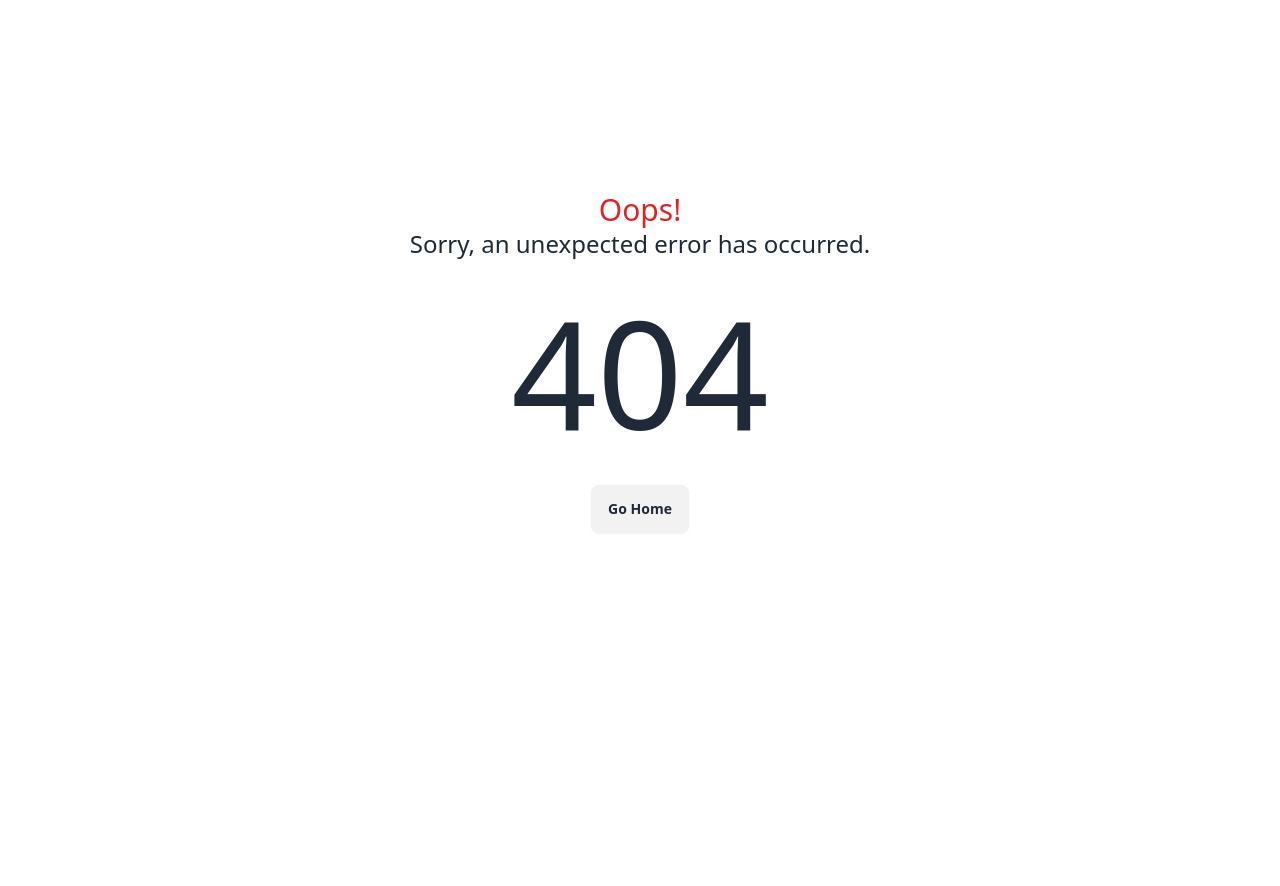
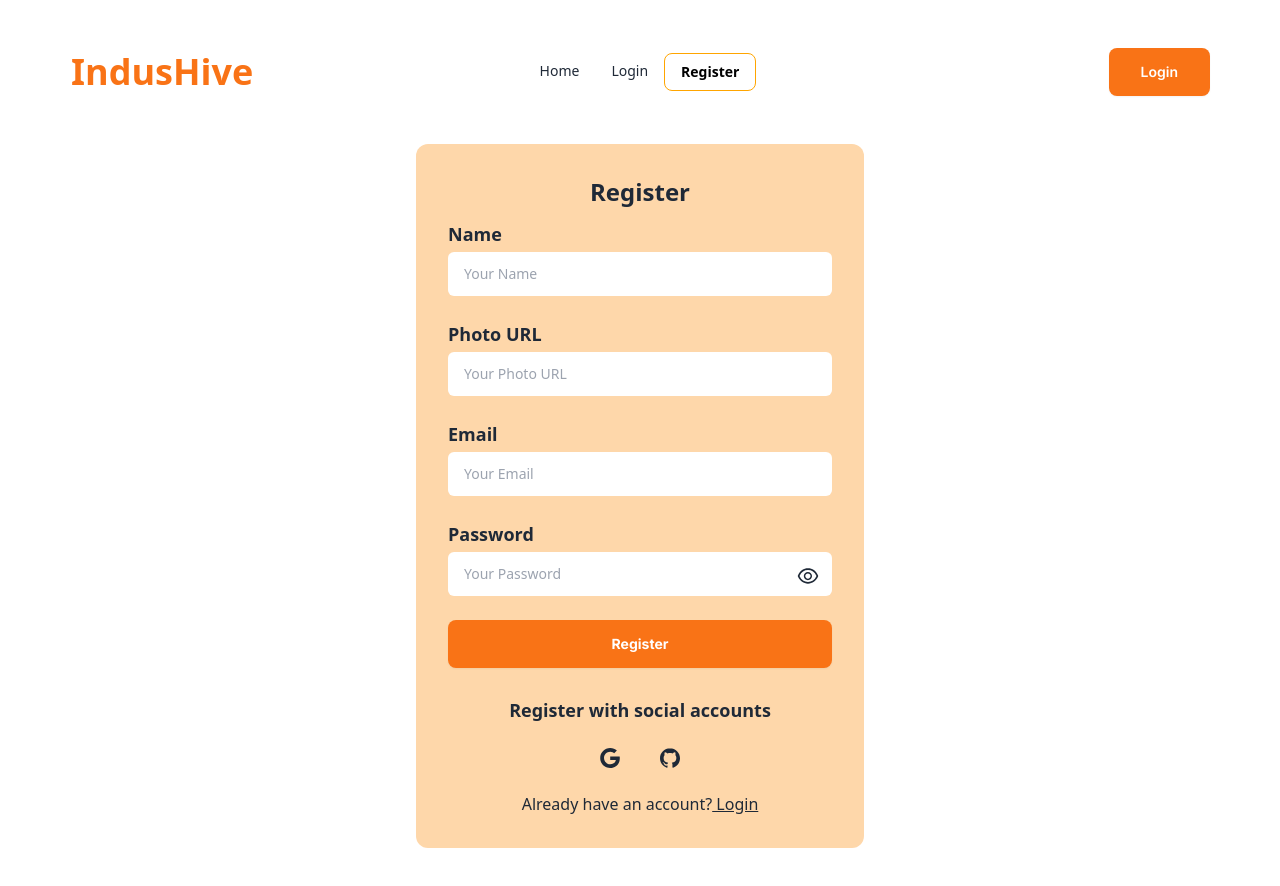
Before and after one commit to Marufhossain07/indus-hive, a React (Vite) app: page /register in a window 1280 px wide. Before the commit this address had no page. Shown: the top 886 px of the page. Before the commit the page ends 800 px from the top, so only its background shows below. Built offline with nearby package versions, Linux system fonts and the light colour scheme.

Commit message:
register page added

```diff
--- a/package.json
+++ b/package.json
@@ -10,10 +10,12 @@
     "preview": "vite preview"
   },
   "dependencies": {
+    "firebase": "^10.10.0",
     "localforage": "^1.10.0",
     "match-sorter": "^6.3.4",
     "react": "^18.2.0",
     "react-dom": "^18.2.0",
+    "react-icons": "^5.0.1",
     "react-router-dom": "^6.22.3",
     "sort-by": "^1.2.0",
     "swiper": "^11.1.0"
--- a/src/layouts/login/Login.jsx
+++ b/src/layouts/login/Login.jsx
@@ -1,5 +1,8 @@
-
+import { useState } from "react";
+import { Link } from "react-router-dom";
+import { AiOutlineEye } from "react-icons/ai";
 const Login = () => {
+    const [showPassword, setShowPassword] = useState(false);
     return (
         <div className="mt-10">
             <div className="w-full max-w-md mx-auto p-8 space-y-3 rounded-xl bg-orange-200">
@@ -11,8 +14,10 @@
                     </div>
                     <div className="space-y-1 text-sm">
                         <label htmlFor="password" className="block font-bold text-lg dark:text-gray-600">Password</label>
-                        <input type="password" name="password" id="password" placeholder="Your Password" className="w-full px-4 py-3 rounded-md dark:border-gray-300 dark:bg-gray-50 dark:text-gray-800 focus:dark:border-violet-600" />
-
+                        <div className="relative">
+                        <input type={ showPassword ? "text" : "password"} name="password" id="password" placeholder="Your Password" className="w-full px-4 py-3 rounded-md dark:border-gray-300 dark:bg-gray-50 dark:text-gray-800 focus:dark:border-violet-600" />
+                        <span onClick={()=> setShowPassword(!showPassword)} className="absolute cursor-pointer right-3 top-3"><AiOutlineEye className="text-2xl" /></span>
+                        </div>
                     </div>
                     <button className='btn w-full font-bold font-inter py-2 px-8 bg-orange-500 border-none text-white'>Login</button>
                 </form>
@@ -34,7 +39,7 @@
                     </button>
                 </div>
                 <p className=" text-center sm:px-6 dark:text-gray-600">Do not have an account?
-                    <a rel="noopener noreferrer" href="#" className="underline dark:text-gray-800"> Register</a>
+                    <Link to="/register"><a rel="noopener noreferrer" href="" className="underline dark:text-gray-800"> Register</a></Link>
                 </p>
             </div>
         </div>
--- /dev/null
+++ b/src/layouts/register/Register.jsx
@@ -0,0 +1,59 @@
+import { useState } from "react";
+import { Link } from "react-router-dom";
+import { AiOutlineEye } from "react-icons/ai";
+const Register = () => {
+    const [showPassword, setShowPassword] = useState(false);
+    return (
+        <div>
+            <div className="mt-10">
+                <div className="w-full max-w-md mx-auto p-8 space-y-3 rounded-xl bg-orange-200">
+                    <h1 className="text-2xl font-bold text-center">Register</h1>
+                    <form noValidate="" action="" className="space-y-6">
+                        <div className="space-y-1 text-sm">
+                            <label className="block font-bold text-lg dark:text-gray-600">Name</label>
+                            <input type="text" name="name" id="name" placeholder="Your Name" className="w-full px-4 py-3 rounded-md dark:border-gray-300 dark:bg-gray-50 dark:text-gray-800 focus:dark:border-violet-600" />
+                        </div>
+                        <div className="space-y-1 text-sm">
+                            <label className="block font-bold text-lg dark:text-gray-600">Photo URL</label>
+                            <input type="text" name="photo" id="photo" placeholder="Your Photo URL" className="w-full px-4 py-3 rounded-md dark:border-gray-300 dark:bg-gray-50 dark:text-gray-800 focus:dark:border-violet-600" />
+                        </div>
+                        <div className="space-y-1 text-sm">
+                            <label className="block font-bold text-lg dark:text-gray-600">Email</label>
+                            <input type="email" name="email" id="email" placeholder="Your Email" className="w-full px-4 py-3 rounded-md dark:border-gray-300 dark:bg-gray-50 dark:text-gray-800 focus:dark:border-violet-600" />
+                        </div>
+                        <div className="space-y-1 text-sm">
+                            <label htmlFor="password" className="block font-bold text-lg dark:text-gray-600">Password</label>
+                            <div className="relative">
+                                <input type={showPassword ? "text" : "password"} name="password" id="password" placeholder="Your Password" className="w-full px-4 py-3 rounded-md dark:border-gray-300 dark:bg-gray-50 dark:text-gray-800 focus:dark:border-violet-600" />
+                                <span onClick={() => setShowPassword(!showPassword)} className="absolute cursor-pointer right-3 top-3"><AiOutlineEye className="text-2xl" /></span>
+                            </div>
+                        </div>
+                        <button className='btn w-full font-bold font-inter py-2 px-8 bg-orange-500 border-none text-white'>Register</button>
+                    </form>
+                    <div className="flex items-center pt-4 space-x-1">
+                        <div className="flex-1 h-px sm:w-16 dark:bg-gray-300"></div>
+                        <p className="px-3 font-bold text-lg dark:text-gray-600">Register with social accounts</p>
+                        <div className="flex-1 h-px sm:w-16 dark:bg-gray-300"></div>
+                    </div>
+                    <div className="flex justify-center space-x-4">
+                        <button aria-label="Log in with Google" className="p-3 rounded-sm">
+                            <svg xmlns="http://www.w3.org/2000/svg" viewBox="0 0 32 32" className="w-5 h-5 fill-current">
+                                <path d="M16.318 13.714v5.484h9.078c-0.37 2.354-2.745 6.901-9.078 6.901-5.458 0-9.917-4.521-9.917-10.099s4.458-10.099 9.917-10.099c3.109 0 5.193 1.318 6.38 2.464l4.339-4.182c-2.786-2.599-6.396-4.182-10.719-4.182-8.844 0-16 7.151-16 16s7.156 16 16 16c9.234 0 15.365-6.49 15.365-15.635 0-1.052-0.115-1.854-0.255-2.651z"></path>
+                            </svg>
+                        </button>
+                        <button aria-label="Log in with GitHub" className="p-3 rounded-sm">
+                            <svg xmlns="http://www.w3.org/2000/svg" viewBox="0 0 32 32" className="w-5 h-5 fill-current">
+                                <path d="M16 0.396c-8.839 0-16 7.167-16 16 0 7.073 4.584 13.068 10.937 15.183 0.803 0.151 1.093-0.344 1.093-0.772 0-0.38-0.009-1.385-0.015-2.719-4.453 0.964-5.391-2.151-5.391-2.151-0.729-1.844-1.781-2.339-1.781-2.339-1.448-0.989 0.115-0.968 0.115-0.968 1.604 0.109 2.448 1.645 2.448 1.645 1.427 2.448 3.744 1.74 4.661 1.328 0.14-1.031 0.557-1.74 1.011-2.135-3.552-0.401-7.287-1.776-7.287-7.907 0-1.751 0.62-3.177 1.645-4.297-0.177-0.401-0.719-2.031 0.141-4.235 0 0 1.339-0.427 4.4 1.641 1.281-0.355 2.641-0.532 4-0.541 1.36 0.009 2.719 0.187 4 0.541 3.043-2.068 4.381-1.641 4.381-1.641 0.859 2.204 0.317 3.833 0.161 4.235 1.015 1.12 1.635 2.547 1.635 4.297 0 6.145-3.74 7.5-7.296 7.891 0.556 0.479 1.077 1.464 1.077 2.959 0 2.14-0.020 3.864-0.020 4.385 0 0.416 0.28 0.916 1.104 0.755 6.4-2.093 10.979-8.093 10.979-15.156 0-8.833-7.161-16-16-16z"></path>
+                            </svg>
+                        </button>
+                    </div>
+                    <p className=" text-center sm:px-6 dark:text-gray-600">Already have an account?
+                        <Link to="/login"><a rel="noopener noreferrer" href="" className="underline dark:text-gray-800"> Login</a></Link>
+                    </p>
+                </div>
+            </div>
+        </div>
+    );
+};
+
+export default Register;
--- a/src/main.jsx
+++ b/src/main.jsx
@@ -11,6 +11,7 @@
 import Error from './layouts/Error/Error.jsx'
 import Details from './layouts/Details/Details.jsx';
 import Login from './layouts/login/Login.jsx';
+import Register from './layouts/register/Register.jsx';
 const router = createBrowserRouter([
   {
     path: "/",
@@ -29,6 +30,10 @@
       {
         path: '/login',
         element: <Login></Login>
+      },
+      {
+        path: '/register',
+        element: <Register></Register>
       }
     ]
   },
```
Also changed, not shown: 1 other file (tests, documents, lock files or other folders).
